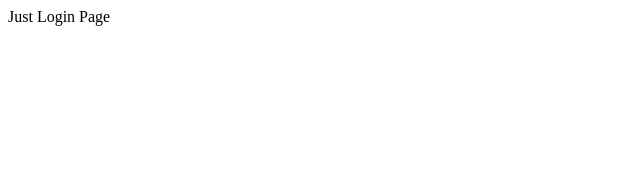
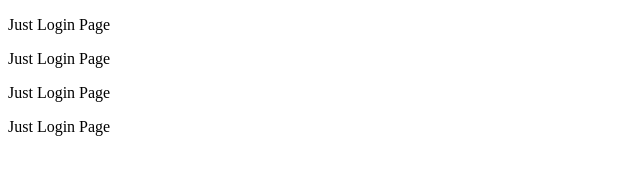
Before and after one commit to akbarumar88/myappsample, a plain HTML site: page login.html in a window 1280 px wide. Shown: the whole page, without its empty margins (0-640 px from the left). Drawn offline with Linux system fonts and the light colour scheme.

Commit message:
added more paragraph

```diff
--- a/login.html
+++ b/login.html
@@ -7,6 +7,9 @@
 		<title>Login Page</title>
 	</head>
 	<body>
-		Just Login Page
+		<p>Just Login Page</p>
+		<p>Just Login Page</p>
+		<p>Just Login Page</p>
+		<p>Just Login Page</p>
 	</body>
 </html>
```
